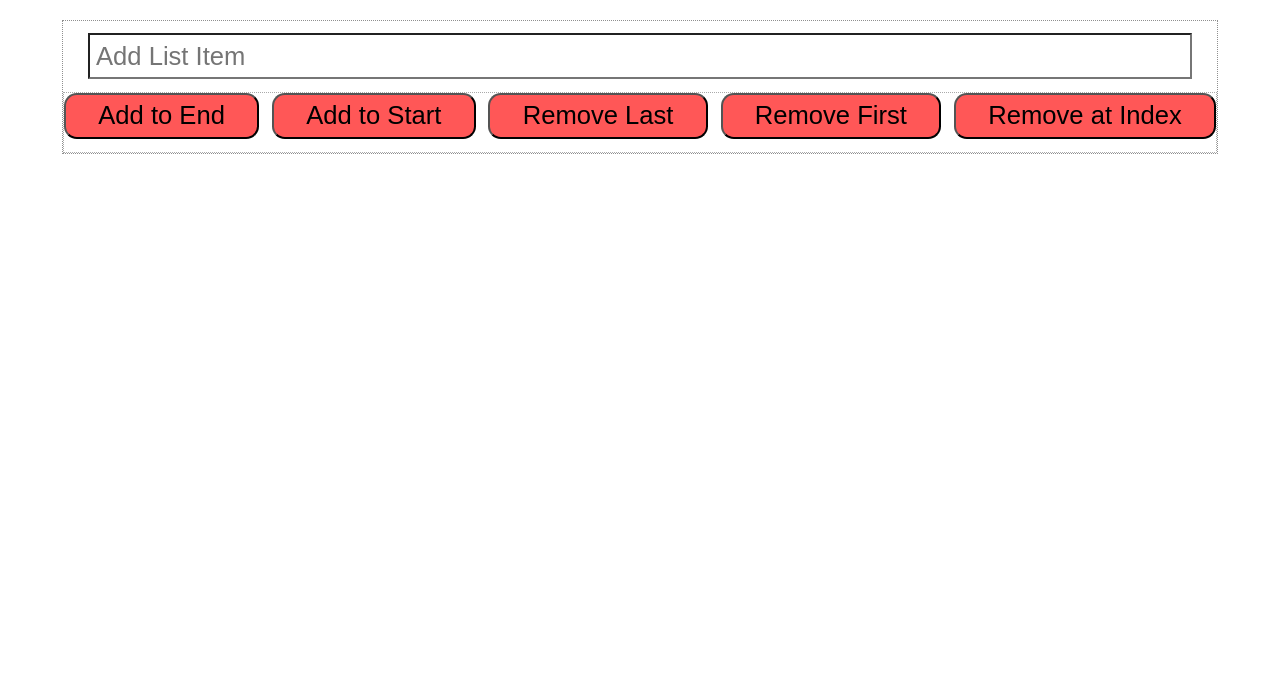
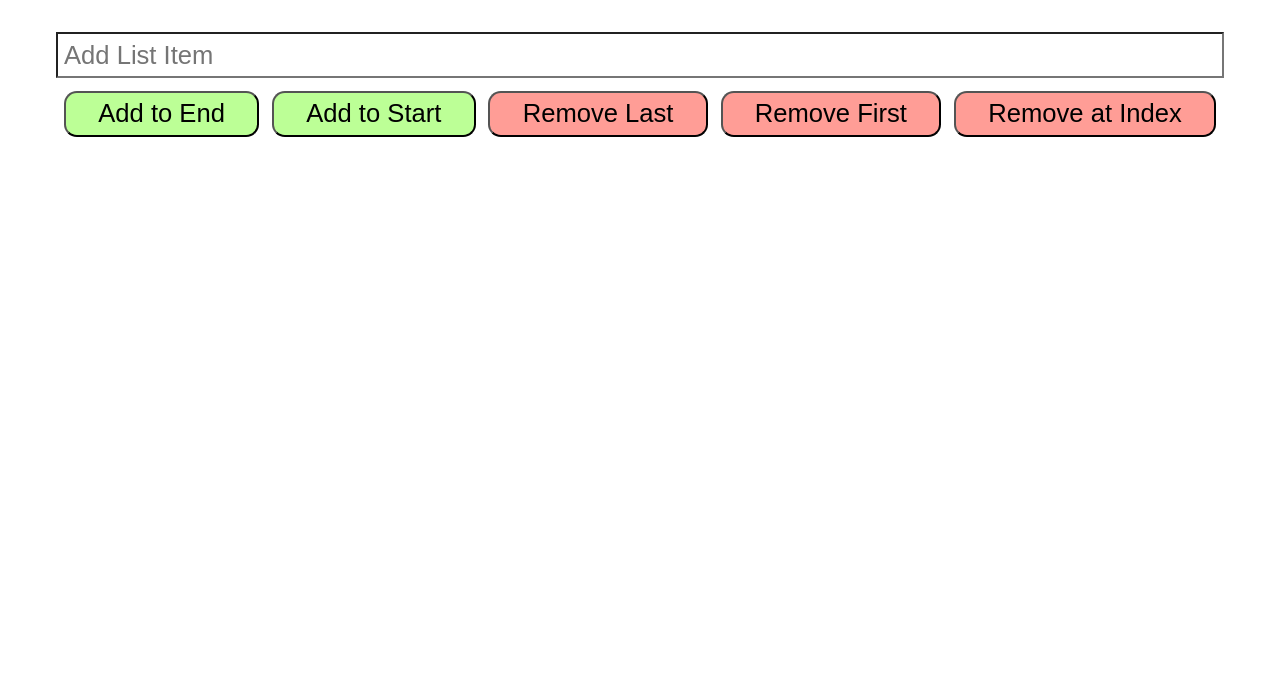
Before and after one commit to LewisSmith291/Array-Manipulation, a plain HTML site: page index.html in a window 1280 px wide. Shown: the part 116-800 px from the top of the page. Drawn offline with Linux system fonts and the light colour scheme.

Commit message:
Styled buttons

```diff
--- a/ArrayManipulation.js
+++ b/ArrayManipulation.js
@@ -52,8 +52,8 @@ function displayArray(){
 
         const valueCol = document.createElement("div");
 
+        listElement.appendChild(NewListItem);
 
-        listElement.appendChild(NewListItem);
     }
 
 }
--- a/index.html
+++ b/index.html
@@ -11,11 +11,11 @@
     <form>
         <input type="text"  placeholder="Add List Item">
         <div class="input-container">
-            <input type="button" onclick="addToEnd()" value="Add to End">
-            <input type="button" onclick="addToStart()" value="Add to Start">
-            <input type="button" onclick="removeLast()" value="Remove Last">
-            <input type="button" onclick="removeFirst()" value="Remove First">
-            <input type="button" onclick="removeAtIndex()" value="Remove at Index">
+            <input class="add-button" type="button" onclick="addToEnd()" value="Add to End">
+            <input class="add-button" type="button" onclick="addToStart()" value="Add to Start">
+            <input class="remove-button" type="button" onclick="removeLast()" value="Remove Last">
+            <input class="remove-button" type="button" onclick="removeFirst()" value="Remove First">
+            <input class="remove-button" type="button" onclick="removeAtIndex()" value="Remove at Index">
         </div>
     </form>
     <ul>
--- a/style.css
+++ b/style.css
@@ -14,7 +14,6 @@ form{
     flex-direction: column;
     gap: 1vw;
     align-items: center;
-    border: dotted rgb(143, 143, 143) 1px;
 }
 
 .input-container{
@@ -22,7 +21,6 @@ form{
     flex-direction: row;
     align-items: center;
     gap: 1vw;
-    border: dotted rgb(170, 170, 170) 1px;
     width: 90vw;
     justify-content: center;
 }
@@ -34,11 +32,10 @@ input[type="text"]{
     padding: 0.5vw;
     flex-grow: 1;
     margin-top: 1vw;
-    width: 85vw;
+    width: 90vw;
 }
 
 input[type="button"]{
-    background-color: rgb(255, 87, 87);
     font-family: Arial, Helvetica, sans-serif;
     font-size: 2vw;
     padding: 0.5vw;
@@ -47,10 +44,17 @@ input[type="button"]{
     margin-bottom: 1vw;
 }
 
-.selected-button{
-    background-color: rgb(25, 223, 25);
+.add-button{
+    background-color: rgb(188, 255, 150);
 }
 
+.remove-button{
+    background-color: rgb(255, 157, 150);
+}
+
+input[type="button"]:active{
+    filter: invert(10%);
+}
 
 /* List */
 ul{
```
